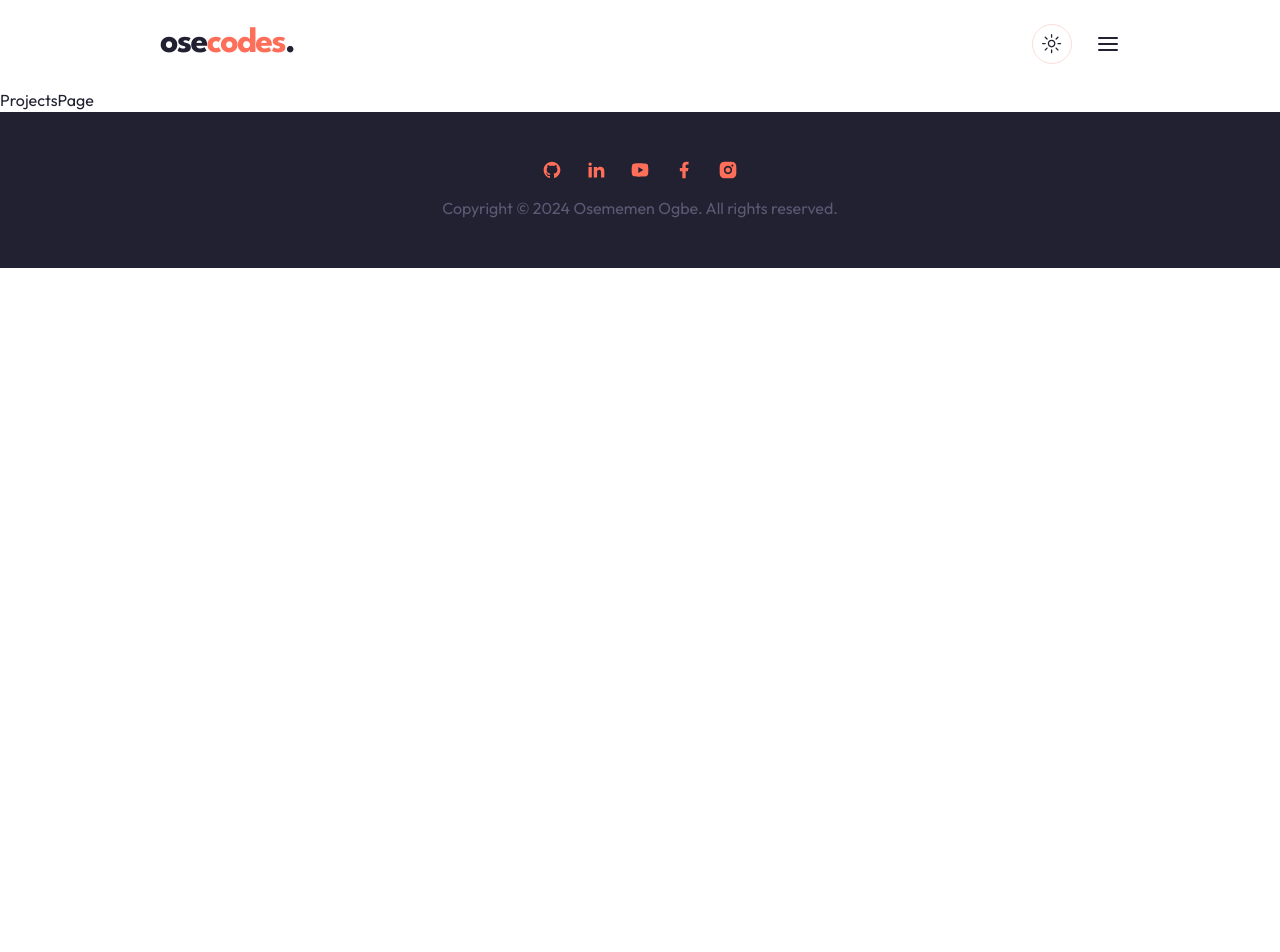
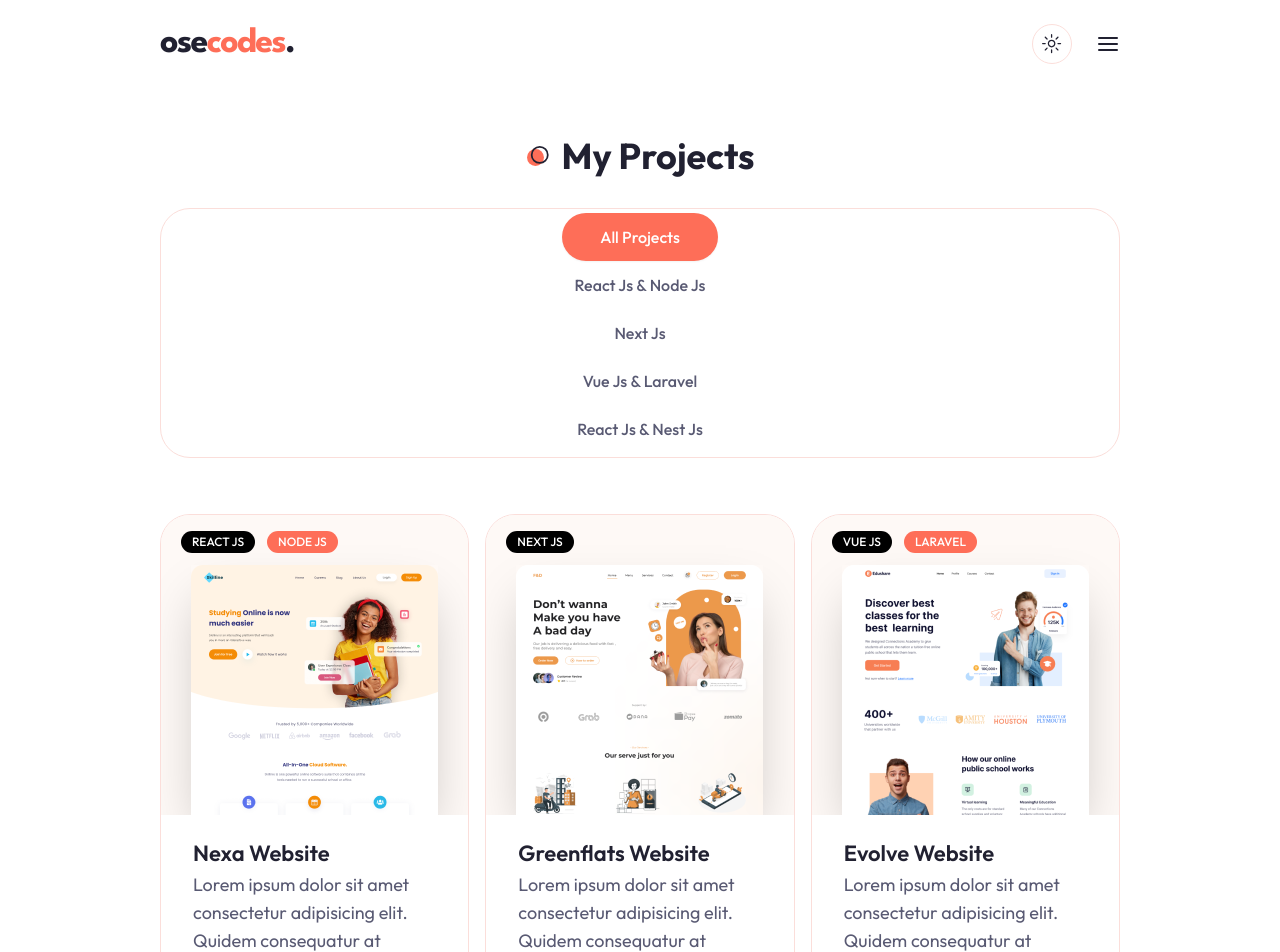
Before and after one commit to oseogbe/osecodes, a Next.js app: page /projects in a window 1280 px wide. Shown: the top 952 px of the page. Before the commit the page ends 800 px from the top, so only its background shows below. Built offline with nearby package versions, Linux system fonts and the light colour scheme.

Commit message:
projects page and data update

```diff
--- a/app/projects/page.tsx
+++ b/app/projects/page.tsx
@@ -1,8 +1,56 @@
 "use client"
 
+import { useState } from "react"
+
+import { Tabs, TabsList, TabsContent, TabsTrigger } from "@/components/ui/tabs"
+import ProjectCard from "@/components/ProjectCard"
+
+import { projectData } from "@/lib/data"
+
+const uniqueCategories = [
+    'all projects',
+    ...new Set(projectData.map((project) => project.categoryText))
+]
+
 const ProjectsPage = () => {
+    const [categories, setCategories] = useState(uniqueCategories)
+    const [category, setCategory] = useState('all projects')
+
+    const filteredProjects = projectData.filter(project => category === 'all projects' ? project : project.categoryText === category)
+
     return (
-        <div>ProjectsPage</div>
+        <section className="min-h-screen pt-12">
+            <div className="container mx-auto">
+                <h2 className="section-title mb-8 xl:mb-16 text-center mx-auto">My Projects</h2>
+                <Tabs defaultValue={category} className="mb-24 xl:mb-48">
+                    <TabsList className={`w-full grid h-full md:grid-cols-${categories.length} md:max-w-auto xl:max-w-[940px] mb-12 mx-auto md:border dark:border-none`}>
+                        {
+                            categories.map((category, i) => (
+                                <TabsTrigger
+                                    key={i}
+                                    value={category}
+                                    className="capitalize w-[162px] md:w-auto"
+                                    onClick={() => setCategory(category)}
+                                >
+                                    {category}
+                                </TabsTrigger>
+                            ))
+                        }
+                    </TabsList>
+                    <div className="text-lg xl:mt-8 grid grid-cols-1 lg:grid-cols-3 gap-4">
+                        {
+                            filteredProjects.map((project, i) => (
+                                <TabsContent key={i} value={category}>
+                                    <ProjectCard
+                                        project={project}
+                                    />
+                                </TabsContent>
+                            ))
+                        }
+                    </div>
+                </Tabs>
+            </div>
+        </section>
     )
 }
 
--- a/components/ProjectCard.tsx
+++ b/components/ProjectCard.tsx
@@ -10,7 +10,7 @@ import { Badge } from "./ui/badge"
 interface ProjectCardProps {
     project: {
         image: string
-        category: string
+        category: string[]
         name: string
         description: string
         link: string
@@ -18,9 +18,11 @@ interface ProjectCardProps {
     }
 }
 
+const badgeColors = ['bg-black', 'bg-primary']
+
 const ProjectCard = ({ project }: ProjectCardProps) => {
     return (
-        <Card className="group overflow-hidden relative">
+        <Card className="group overflow-hidden relative selection:none">
             <CardHeader className="p-0">
                 <div className="relative w-full h-[300px] flex items-center justify-center bg-tertiary dark:bg-secondary/40 xl:bg-work_project_bg_light xl:dark:bg-work_project_bg_dark xl:bg-[110%] xl:bg-no-repeat overflow-hidden">
                     <Image
@@ -48,7 +50,13 @@ const ProjectCard = ({ project }: ProjectCardProps) => {
                 </div>
             </CardHeader>
             <div className="h-full px-8 py-6">
-                <Badge className="uppercase text-sm font-medium mb-2 absolute top-4 left-5">{project.category}</Badge>
+                <div className="flex items-center gap-x-3 mb-2 absolute top-4 left-5">
+                    {
+                        project.category.map((category, i) => (
+                            <Badge key={i} className={`${badgeColors[i]} uppercase text-xs font-medium`}>{category}</Badge>
+                        ))
+                    }
+                </div>
                 <h4 className="heading-4 mb-1">{project.name}</h4>
                 <p className="text-muted-foreground text-lg">{project.description}</p>
             </div>
--- a/components/Work.tsx
+++ b/components/Work.tsx
@@ -12,64 +12,7 @@ import { Pagination } from "swiper/modules"
 
 import ProjectCard from "./ProjectCard"
 
-const projectData = [
-    {
-        image: '/work/3.png',
-        category: 'react js',
-        name: 'Nexa Website',
-        description: 'Lorem ipsum dolor sit amet consectetur adipisicing elit. Quidem consequatur at debitis nisi cum minima, unde voluptates quae ab veritatis, aliquam deserunt! Ea ut minus voluptas nobis quas aliquid quo.',
-        link: '/#',
-        github: '/#'
-    },
-    {
-        image: '/work/2.png',
-        category: 'next js',
-        name: 'Greenflats Website',
-        description: 'Lorem ipsum dolor sit amet consectetur adipisicing elit. Quidem consequatur at debitis nisi cum minima, unde voluptates quae ab veritatis, aliquam deserunt! Ea ut minus voluptas nobis quas aliquid quo.',
-        link: '/#',
-        github: '/#'
-    },
-    {
-        image: '/work/1.png',
-        category: 'full-stack',
-        name: 'Evolve Website',
-        description: 'Lorem ipsum dolor sit amet consectetur adipisicing elit. Quidem consequatur at debitis nisi cum minima, unde voluptates quae ab veritatis, aliquam deserunt! Ea ut minus voluptas nobis quas aliquid quo.',
-        link: '/#',
-        github: '/#'
-    },
-    {
-        image: '/work/4.png',
-        category: 'laravel',
-        name: 'Ignite Website',
-        description: 'Lorem ipsum dolor sit amet consectetur adipisicing elit. Quidem consequatur at debitis nisi cum minima, unde voluptates quae ab veritatis, aliquam deserunt! Ea ut minus voluptas nobis quas aliquid quo.',
-        link: '/#',
-        github: '/#'
-    },
-    {
-        image: '/work/3.png',
-        category: 'node js',
-        name: 'Sabway API',
-        description: 'Lorem ipsum dolor sit amet consectetur adipisicing elit. Quidem consequatur at debitis nisi cum minima, unde voluptates quae ab veritatis, aliquam deserunt! Ea ut minus voluptas nobis quas aliquid quo.',
-        link: '/#',
-        github: '/#'
-    },
-    {
-        image: '/work/1.png',
-        category: 'vue js',
-        name: 'Weather3 Website',
-        description: 'Lorem ipsum dolor sit amet consectetur adipisicing elit. Quidem consequatur at debitis nisi cum minima, unde voluptates quae ab veritatis, aliquam deserunt! Ea ut minus voluptas nobis quas aliquid quo.',
-        link: '/#',
-        github: '/#'
-    },
-    {
-        image: '/work/2.png',
-        category: 'nest js',
-        name: 'CryptoMask API',
-        description: 'Lorem ipsum dolor sit amet consectetur adipisicing elit. Quidem consequatur at debitis nisi cum minima, unde voluptates quae ab veritatis, aliquam deserunt! Ea ut minus voluptas nobis quas aliquid quo.',
-        link: '/#',
-        github: '/#'
-    },
-]
+import { projectData } from "@/lib/data"
 
 const Work = () => {
     return (
--- /dev/null
+++ b/lib/data.ts
@@ -0,0 +1,65 @@
+export const projectData = [
+    {
+        image: '/work/3.png',
+        category: ['react js', 'node js'],
+        categoryText: 'react js & node js',
+        name: 'Nexa Website',
+        description: 'Lorem ipsum dolor sit amet consectetur adipisicing elit. Quidem consequatur at debitis nisi cum minima, unde voluptates quae ab veritatis, aliquam deserunt! Ea ut minus voluptas nobis quas aliquid quo.',
+        link: '/#',
+        github: '/#'
+    },
+    {
+        image: '/work/2.png',
+        category: ['next js'],
+        categoryText: 'next js',
+        name: 'Greenflats Website',
+        description: 'Lorem ipsum dolor sit amet consectetur adipisicing elit. Quidem consequatur at debitis nisi cum minima, unde voluptates quae ab veritatis, aliquam deserunt! Ea ut minus voluptas nobis quas aliquid quo.',
+        link: '/#',
+        github: '/#'
+    },
+    {
+        image: '/work/1.png',
+        category: ['vue js', 'laravel'],
+        categoryText: 'vue js & laravel',
+        name: 'Evolve Website',
+        description: 'Lorem ipsum dolor sit amet consectetur adipisicing elit. Quidem consequatur at debitis nisi cum minima, unde voluptates quae ab veritatis, aliquam deserunt! Ea ut minus voluptas nobis quas aliquid quo.',
+        link: '/#',
+        github: '/#'
+    },
+    {
+        image: '/work/4.png',
+        category: ['react js', 'nest js'],
+        categoryText: 'react js & nest js',
+        name: 'CryptoMask',
+        description: 'Lorem ipsum dolor sit amet consectetur adipisicing elit. Quidem consequatur at debitis nisi cum minima, unde voluptates quae ab veritatis, aliquam deserunt! Ea ut minus voluptas nobis quas aliquid quo.',
+        link: '/#',
+        github: '/#'
+    },
+    {
+        image: '/work/3.png',
+        category: ['next js'],
+        categoryText: 'next js',
+        name: 'DearFabrics',
+        description: 'Lorem ipsum dolor sit amet consectetur adipisicing elit. Quidem consequatur at debitis nisi cum minima, unde voluptates quae ab veritatis, aliquam deserunt! Ea ut minus voluptas nobis quas aliquid quo.',
+        link: '/#',
+        github: '/#'
+    },
+    {
+        image: '/work/1.png',
+        category: ['vue js', 'laravel'],
+        categoryText: 'vue js & laravel',
+        name: 'HuChat',
+        description: 'Lorem ipsum dolor sit amet consectetur adipisicing elit. Quidem consequatur at debitis nisi cum minima, unde voluptates quae ab veritatis, aliquam deserunt! Ea ut minus voluptas nobis quas aliquid quo.',
+        link: '/#',
+        github: '/#'
+    },
+    {
+        image: '/work/2.png',
+        category: ['next js'],
+        categoryText: 'next js',
+        name: 'LMS Platform',
+        description: 'Lorem ipsum dolor sit amet consectetur adipisicing elit. Quidem consequatur at debitis nisi cum minima, unde voluptates quae ab veritatis, aliquam deserunt! Ea ut minus voluptas nobis quas aliquid quo.',
+        link: '/#',
+        github: '/#'
+    },
+]
```
